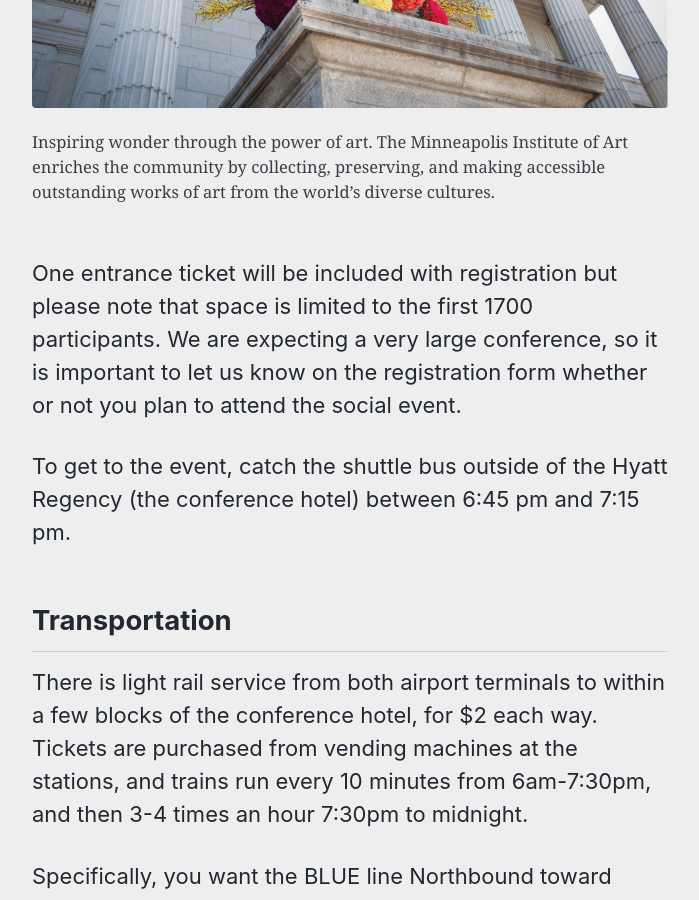
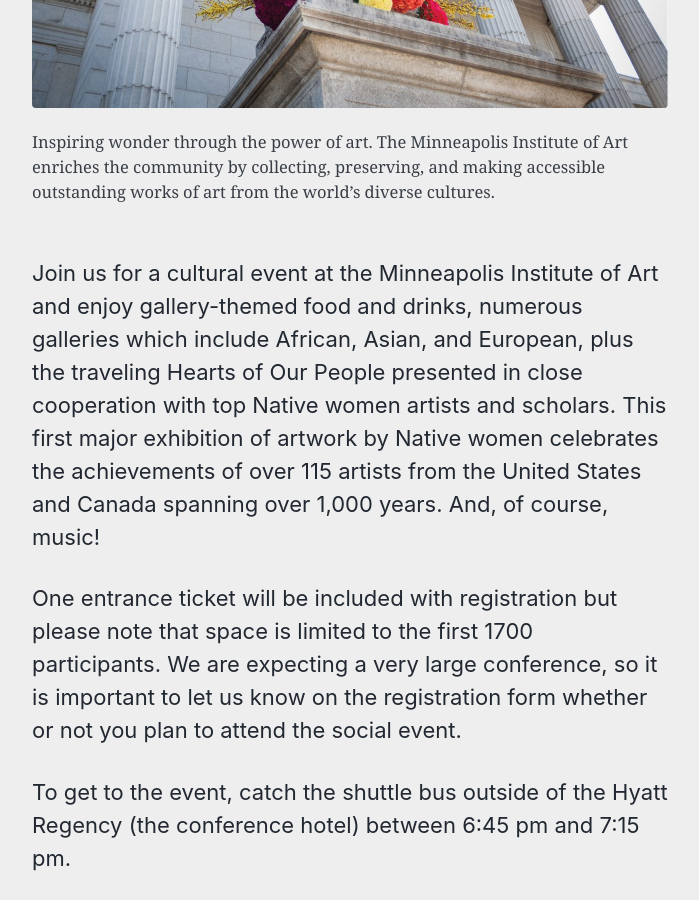
Before and after one commit to naacl-org/naacl-2021-website, a Jekyll site: the page built from _pages/participants.md, in a window 1280 px wide and 900 px high, scrolled down 1798 px. Shown: the whole window, without its empty margins (290-989 px from the left). Built offline with Jekyll 4.4.1, drawn with Linux system fonts in a browser that asks for light colours; nearby versions of some CDN libraries.

Commit message:
Add missing social event text

```diff
--- a/_pages/participants.md
+++ b/_pages/participants.md
@@ -25,6 +25,7 @@ The NAACL 2019 Social Event will be held on Tuesday, June 4th, from 7:00 pm to 1
 
 {% include figure image_path="/assets/images/Mia-exterior-1200x800.jpg" alt="this is a placeholder image" caption="Inspiring wonder through the power of art. The Minneapolis Institute of Art enriches the community by collecting, preserving, and making accessible outstanding works of art from the world’s diverse cultures." %}
 
+Join us for a cultural event at the Minneapolis Institute of Art and enjoy gallery-themed food and drinks, numerous galleries which include African, Asian, and European, plus the traveling Hearts of Our People  presented in close cooperation with top Native women artists and scholars. This first major exhibition of artwork by Native women celebrates the achievements of over 115 artists from the United States and Canada spanning over 1,000 years. And, of course, music!
 
 One entrance ticket will be included with registration but please note that space is limited to the first 1700 participants.  We are expecting a very large conference, so it is important to let us know on the registration form whether or not you plan to attend the social event.
 
```
